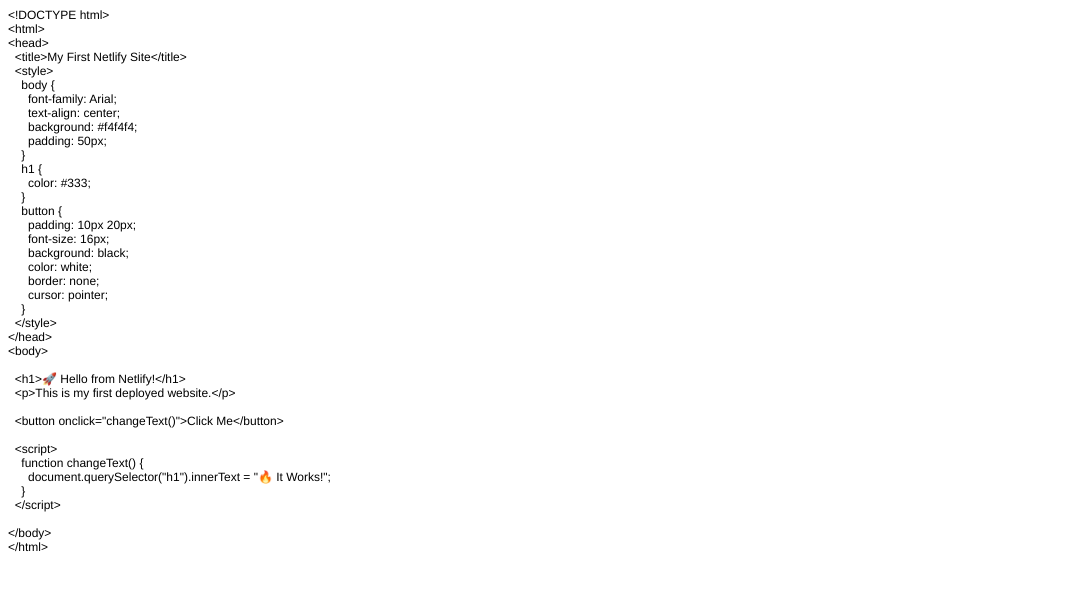
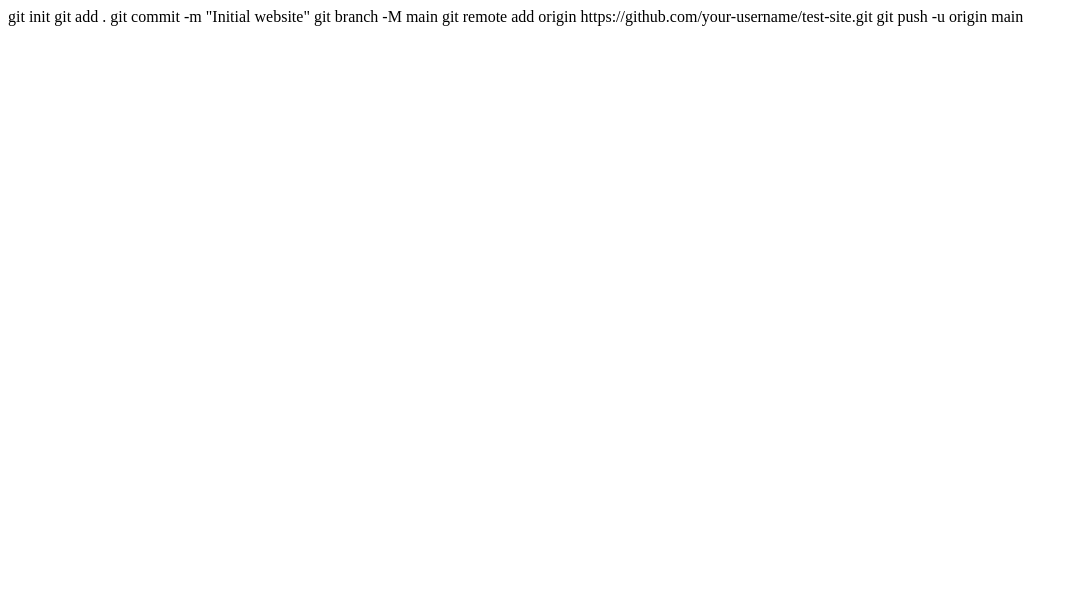
Before and after one commit to kirangoutam05-oss/test, a plain HTML site: page index.html in a window 1280 px wide. Shown: the whole page, without its empty margins (0-1078 px from the left). Drawn offline with Linux system fonts and the light colour scheme.

Commit message:
Update index.html

```diff
--- a/index.html
+++ b/index.html
@@ -1,55 +1,6 @@
-<!DOCTYPE html PUBLIC "-//W3C//DTD HTML 4.01//EN" "http://www.w3.org/TR/html4/strict.dtd">
-<html>
-<head>
-  <meta http-equiv="Content-Type" content="text/html; charset=utf-8">
-  <meta http-equiv="Content-Style-Type" content="text/css">
-  <title></title>
-  <meta name="Generator" content="Cocoa HTML Writer">
-  <meta name="CocoaVersion" content="2685.6">
-  <style type="text/css">
-    p.p1 {margin: 0.0px 0.0px 0.0px 0.0px; font: 12.0px Helvetica}
-    p.p2 {margin: 0.0px 0.0px 0.0px 0.0px; font: 12.0px Helvetica; min-height: 14.0px}
-  </style>
-</head>
-<body>
-<p class="p1">&lt;!DOCTYPE html&gt;</p>
-<p class="p1">&lt;html&gt;</p>
-<p class="p1">&lt;head&gt;</p>
-<p class="p1"><span class="Apple-converted-space">  </span>&lt;title&gt;My First Netlify Site&lt;/title&gt;</p>
-<p class="p1"><span class="Apple-converted-space">  </span>&lt;style&gt;</p>
-<p class="p1"><span class="Apple-converted-space">    </span>body {</p>
-<p class="p1"><span class="Apple-converted-space">      </span>font-family: Arial;</p>
-<p class="p1"><span class="Apple-converted-space">      </span>text-align: center;</p>
-<p class="p1"><span class="Apple-converted-space">      </span>background: #f4f4f4;</p>
-<p class="p1"><span class="Apple-converted-space">      </span>padding: 50px;</p>
-<p class="p1"><span class="Apple-converted-space">    </span>}</p>
-<p class="p1"><span class="Apple-converted-space">    </span>h1 {</p>
-<p class="p1"><span class="Apple-converted-space">      </span>color: #333;</p>
-<p class="p1"><span class="Apple-converted-space">    </span>}</p>
-<p class="p1"><span class="Apple-converted-space">    </span>button {</p>
-<p class="p1"><span class="Apple-converted-space">      </span>padding: 10px 20px;</p>
-<p class="p1"><span class="Apple-converted-space">      </span>font-size: 16px;</p>
-<p class="p1"><span class="Apple-converted-space">      </span>background: black;</p>
-<p class="p1"><span class="Apple-converted-space">      </span>color: white;</p>
-<p class="p1"><span class="Apple-converted-space">      </span>border: none;</p>
-<p class="p1"><span class="Apple-converted-space">      </span>cursor: pointer;</p>
-<p class="p1"><span class="Apple-converted-space">    </span>}</p>
-<p class="p1"><span class="Apple-converted-space">  </span>&lt;/style&gt;</p>
-<p class="p1">&lt;/head&gt;</p>
-<p class="p1">&lt;body&gt;</p>
-<p class="p2"><br></p>
-<p class="p1"><span class="Apple-converted-space">  </span>&lt;h1&gt;🚀 Hello from Netlify!&lt;/h1&gt;</p>
-<p class="p1"><span class="Apple-converted-space">  </span>&lt;p&gt;This is my first deployed website.&lt;/p&gt;</p>
-<p class="p2"><br></p>
-<p class="p1"><span class="Apple-converted-space">  </span>&lt;button onclick="changeText()"&gt;Click Me&lt;/button&gt;</p>
-<p class="p2"><br></p>
-<p class="p1"><span class="Apple-converted-space">  </span>&lt;script&gt;</p>
-<p class="p1"><span class="Apple-converted-space">    </span>function changeText() {</p>
-<p class="p1"><span class="Apple-converted-space">      </span>document.querySelector("h1").innerText = "🔥 It Works!";</p>
-<p class="p1"><span class="Apple-converted-space">    </span>}</p>
-<p class="p1"><span class="Apple-converted-space">  </span>&lt;/script&gt;</p>
-<p class="p2"><br></p>
-<p class="p1">&lt;/body&gt;</p>
-<p class="p1">&lt;/html&gt;</p>
-</body>
-</html>
+git init
+git add .
+git commit -m "Initial website"
+git branch -M main
+git remote add origin https://github.com/your-username/test-site.git
+git push -u origin main
```
